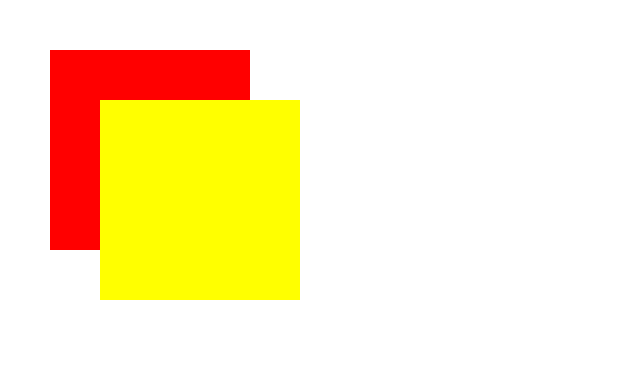
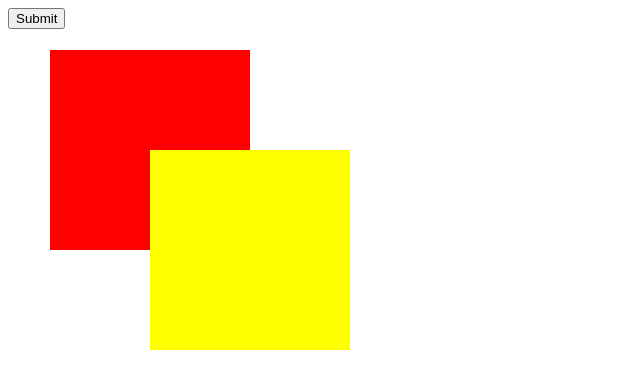
Before and after one commit to dzarezenko/beetroot2-vue-events, a Vue app: page / in a window 1280 px wide. Shown: the top 388 px of the page, without its empty margins (0-640 px from the left). Built offline with nearby package versions, Linux system fonts and the light colour scheme.

Commit message:
Events modifiers

```diff
--- a/src/App.vue
+++ b/src/App.vue
@@ -1,7 +1,14 @@
 <template>
   <div id="app">
-    <div class="clickable clickable-red" style="top: 50px; left: 50px;" @click="click('red', $event)"></div>
-    <div class="clickable clickable-yellow" style="top: 100px; left: 100px;" @click="click('yellow', $event)"></div>
+    <div class="clickable clickable-red" style="top: 50px; left: 50px;" @click.self="click('red', $event)">
+      <div class="clickable clickable-yellow" style="top: 100px; left: 100px;" @click.stop.once="click('yellow', $event)">
+
+      </div>
+    </div>
+
+    <form action="#">
+      <input type="submit" value="Submit" @click.prevent="click('submit', $event)" />
+    </form>
   </div>
 </template>
 
@@ -9,6 +16,8 @@
 export default {
   methods: {
     click(name, event) {
+      //event.stopPropagation();
+      //event.preventDefault();
       console.log(event);
       alert(`Click ${name}!!!`);
     }
```
